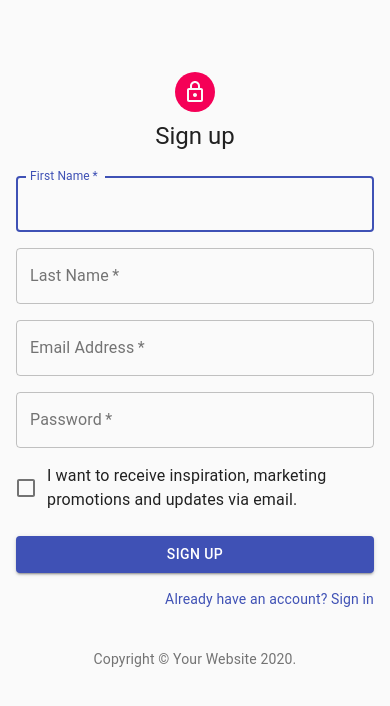
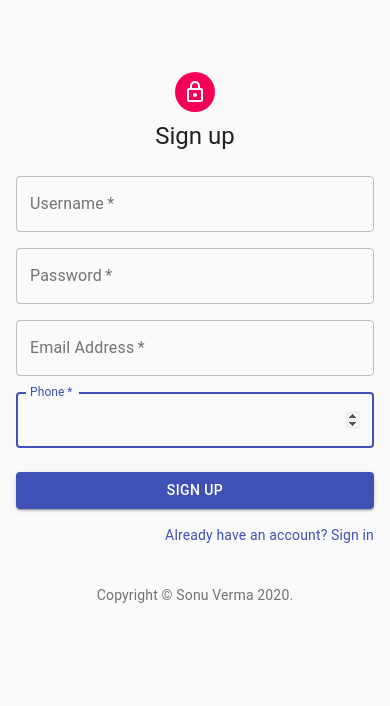
Before and after one commit to samdcoder/user-system, a React (Create React App) app: page /register in a window 390 px wide. Shown: the top 706 px of the page. Built offline with nearby package versions, Linux system fonts and the light colour scheme.

Commit message:
phone number field

```diff
--- a/src/components/SignUp.js
+++ b/src/components/SignUp.js
@@ -3,8 +3,6 @@ import Avatar from '@material-ui/core/Avatar';
 import Button from '@material-ui/core/Button';
 import CssBaseline from '@material-ui/core/CssBaseline';
 import TextField from '@material-ui/core/TextField';
-import FormControlLabel from '@material-ui/core/FormControlLabel';
-import Checkbox from '@material-ui/core/Checkbox';
 import Link from '@material-ui/core/Link';
 import Grid from '@material-ui/core/Grid';
 import Box from '@material-ui/core/Box';
@@ -18,7 +16,7 @@ function Copyright() {
     <Typography variant="body2" color="textSecondary" align="center">
       {'Copyright © '}
       <Link color="inherit" href="https://material-ui.com/">
-        Your Website
+        Sonu Verma
       </Link>{' '}
       {new Date().getFullYear()}
       {'.'}
@@ -61,27 +59,28 @@ export default function SignUp() {
         </Typography>
         <form className={classes.form} noValidate>
           <Grid container spacing={2}>
-            <Grid item xs={12} sm={6}>
+            <Grid item xs={12}>
               <TextField
-                autoComplete="fname"
-                name="firstName"
+                autoComplete="uname"
+                name="userName"
                 variant="outlined"
                 required
                 fullWidth
-                id="firstName"
-                label="First Name"
+                id="userName"
+                label="Username"
                 autoFocus
               />
             </Grid>
-            <Grid item xs={12} sm={6}>
+            <Grid item xs={12}>
               <TextField
                 variant="outlined"
                 required
                 fullWidth
-                id="lastName"
-                label="Last Name"
-                name="lastName"
-                autoComplete="lname"
+                name="password"
+                label="Password"
+                type="password"
+                id="password"
+                autoComplete="current-password"
               />
             </Grid>
             <Grid item xs={12}>
@@ -97,20 +96,15 @@ export default function SignUp() {
             </Grid>
             <Grid item xs={12}>
               <TextField
+                type="number"
+                autoComplete="pnumber"
+                name="phoneNumber"
                 variant="outlined"
                 required
                 fullWidth
-                name="password"
-                label="Password"
-                type="password"
-                id="password"
-                autoComplete="current-password"
-              />
-            </Grid>
-            <Grid item xs={12}>
-              <FormControlLabel
-                control={<Checkbox value="allowExtraEmails" color="primary"/>}
-                label="I want to receive inspiration, marketing promotions and updates via email."
+                id="phoneNumber"
+                label="Phone"
+                autoFocus
               />
             </Grid>
           </Grid>
@@ -125,7 +119,7 @@ export default function SignUp() {
           </Button>
           <Grid container justify="flex-end">
             <Grid item>
-              <Link href="#" variant="body2">
+              <Link href="/login" variant="body2">
                 Already have an account? Sign in
               </Link>
             </Grid>
```
